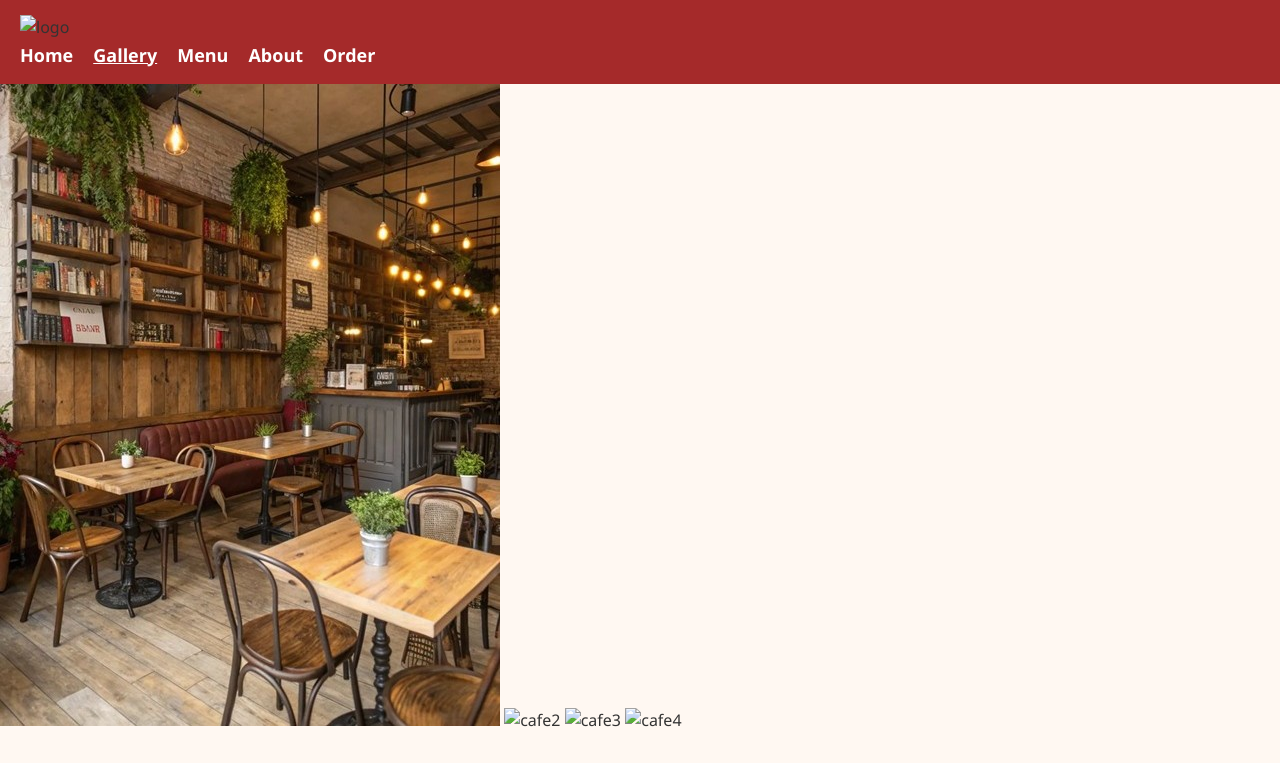
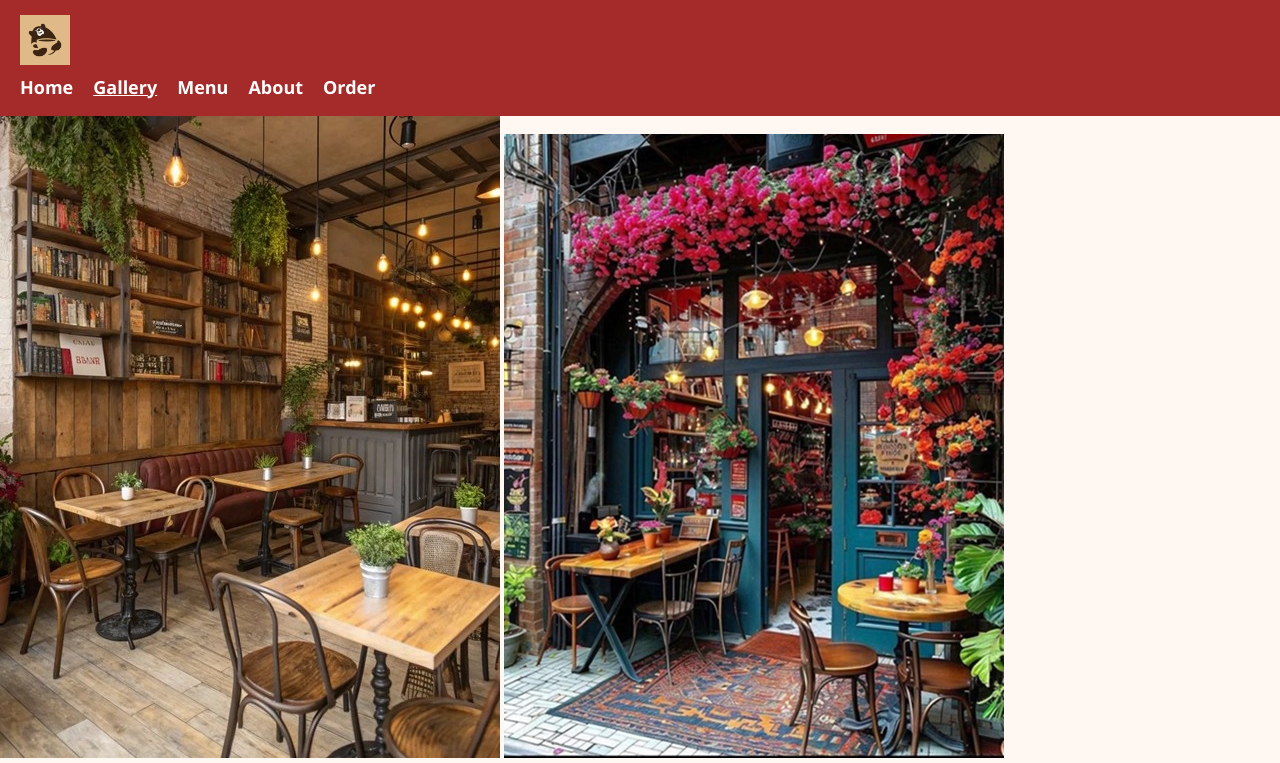
Before and after one commit to harshita1220/Harshita_Negi_CAFE, a plain HTML site: page gallery.html in a window 1280 px wide. Shown: the top 763 px of the page. Drawn offline with Linux system fonts and the light colour scheme.

Commit message:
Update gallery.html

```diff
--- a/gallery.html
+++ b/gallery.html
@@ -9,7 +9,7 @@
 <body>
   <header>
     <nav>
-        <img src="images/logo.jpg" alt="logo">
+        <img src="logo.jpg" alt="logo.jpg">
         <ul>
       <li><a href="index.html">Home</a></li>
       <li><a href="gallery.html" class="active">Gallery</a></li>
@@ -22,9 +22,9 @@
 
   <section class="gallery-grid">
     <img src="cafe1.jpg" alt="cafe1.jpg">
-    <img src="images/cafe2.jpg" alt="cafe2">
-    <img src="images/cafe3.jpg"  alt="cafe3">
-    <img src="images/cafe4.jpg" alt="cafe4">
+    <img src="cafe2.jpg" alt="cafe2.jpg">
+    <img src="cafe3.jpg"  alt="cafe3.jpg">
+    <img src="cafe4.jpg" alt="cafe4.jpg">
   </section>
 
   <footer>
```
